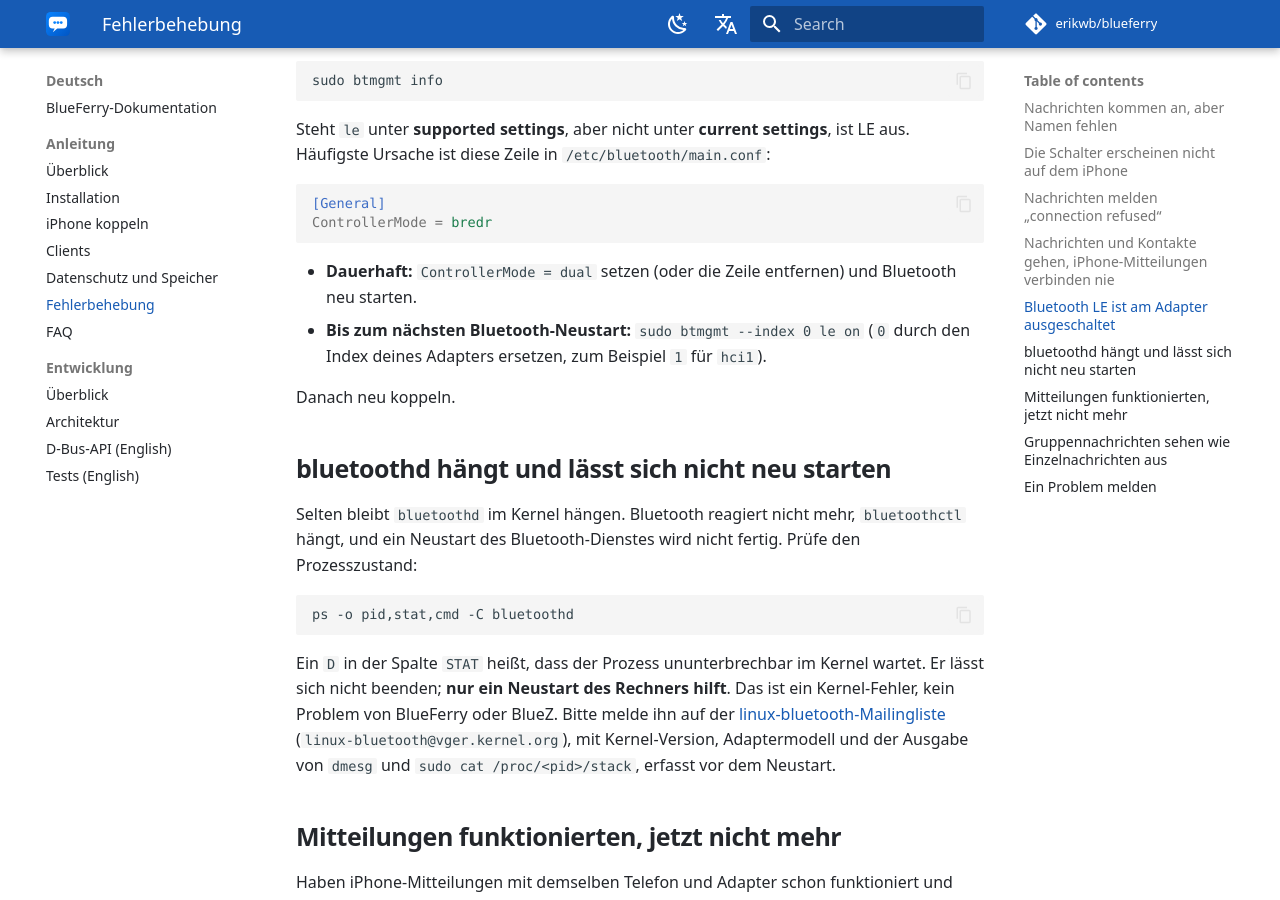
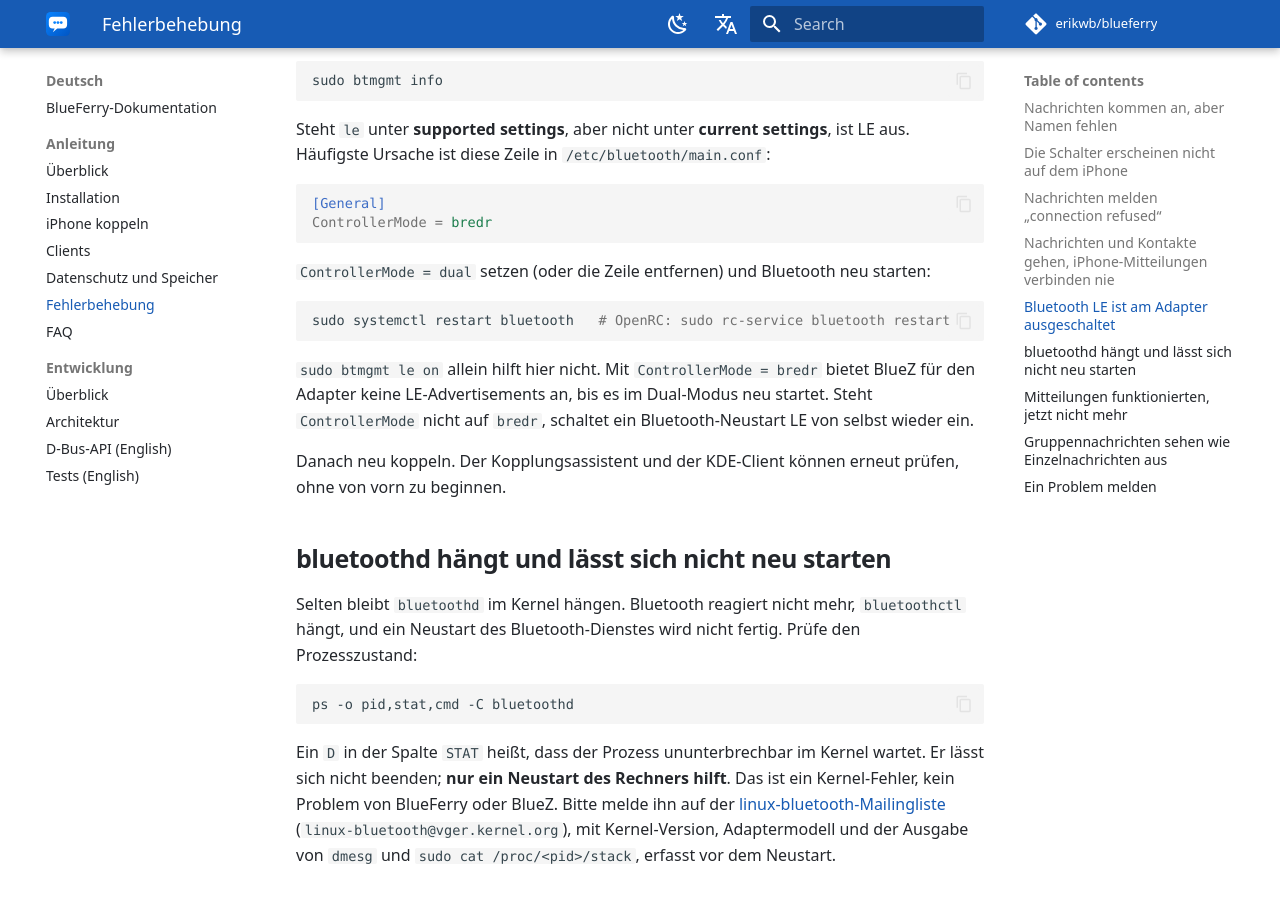
Before and after one commit to erikwb/blueferry, an MkDocs documentation site: the page built from docs/de/user/troubleshooting.md, in a window 1280 px wide and 900 px high, scrolled down 1823 px. Built offline with MkDocs 1.6.1 and Material for MkDocs 9.7.7, drawn with Linux system fonts in a browser that asks for light colours; some web fonts are replaced; comment, search, counter and statistics services are not loaded.

Commit message:
Document why BlueFerry no longer offers to switch Bluetooth LE on
README, PROTOCOL, ARCHITECTURE and both troubleshooting guides
recommended 'btmgmt le on'. Under ControllerMode = bredr bluetoothd has
no LE advertising manager for the adapter, so that does not help until
bluetoothd restarts in dual mode. Point at the main.conf change and a
bluetoothd restart instead, and mention the re-probe and check-again
steps.

````diff
--- a/docs/de/user/troubleshooting.md
+++ b/docs/de/user/troubleshooting.md
@@ -80,13 +80,20 @@ Steht `le` unter **supported settings**, aber nicht unter
 ControllerMode = bredr
 ```
 
-- **Dauerhaft:** `ControllerMode = dual` setzen (oder die Zeile entfernen)
-  und Bluetooth neu starten.
-- **Bis zum nächsten Bluetooth-Neustart:** `sudo btmgmt --index 0 le on`
-  (`0` durch den Index deines Adapters ersetzen, zum Beispiel `1` für
-  `hci1`).
+`ControllerMode = dual` setzen (oder die Zeile entfernen) und Bluetooth neu
+starten:
 
-Danach neu koppeln.
+```bash
+sudo systemctl restart bluetooth   # OpenRC: sudo rc-service bluetooth restart
+```
+
+`sudo btmgmt le on` allein hilft hier nicht. Mit `ControllerMode = bredr`
+bietet BlueZ für den Adapter keine LE-Advertisements an, bis es im Dual-Modus
+neu startet. Steht `ControllerMode` nicht auf `bredr`, schaltet ein
+Bluetooth-Neustart LE von selbst wieder ein.
+
+Danach neu koppeln. Der Kopplungsassistent und der KDE-Client können erneut
+prüfen, ohne von vorn zu beginnen.
 
 ## bluetoothd hängt und lässt sich nicht neu starten
 
````
Also changed, not shown: ARCHITECTURE.md (+7 -5 lines), PROTOCOL.md (+7 -3 lines), README.md (+6 -5 lines), docs/en/user/troubleshooting.md (+12 -5 lines).
